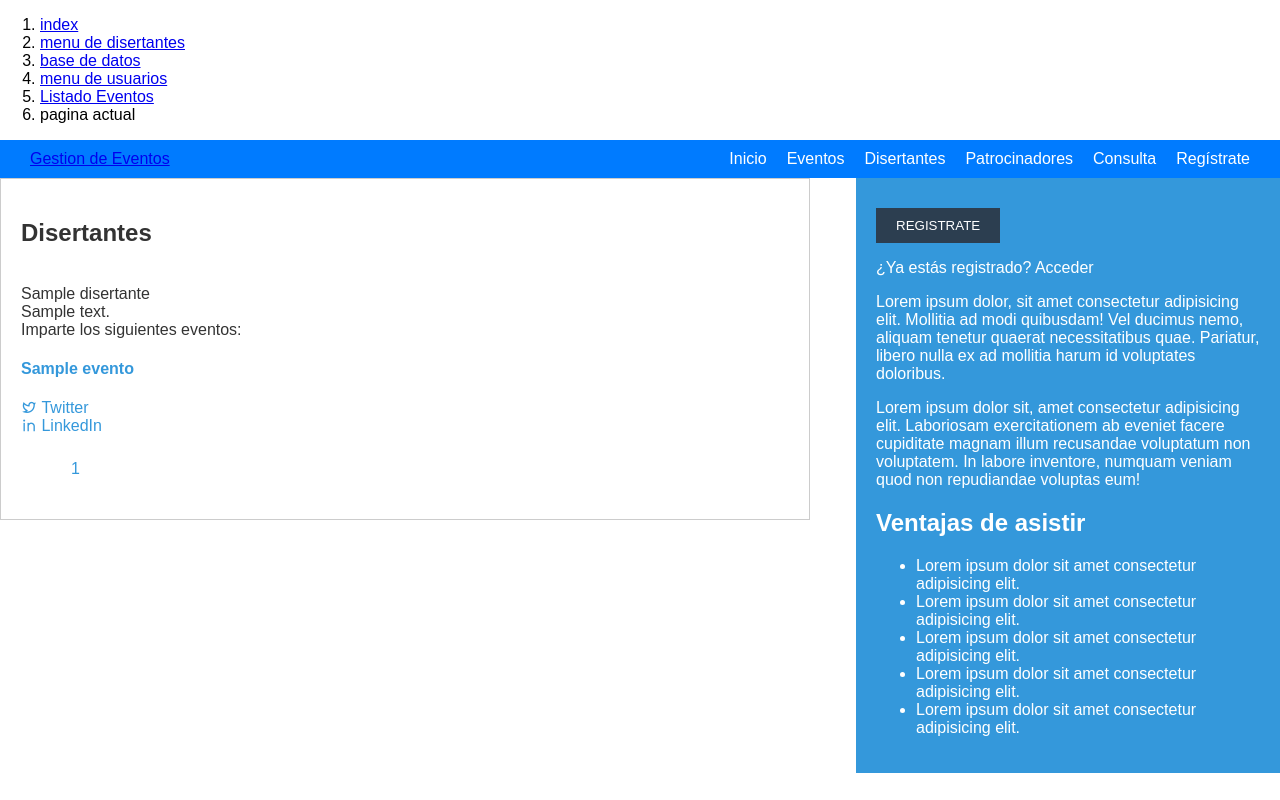
After one commit to tiagoraminelli/Gestion-de-eventos, a PHP site: page /sbgeTiago/disertante.php in a window 1280 px wide. The commit adds this page. Run offline with PHP 8.4, Linux system fonts and the light colour scheme; tables that the repository leaves empty or names only in its code hold one stand-in row (values such as "Sample post").

Commit message:
Add files via upload

```diff
--- /dev/null
+++ b/disertante.php
@@ -0,0 +1,153 @@
+<?php
+
+set_include_path("./modelo/");
+require 'EventoFilter.php';
+//creamos al DisertanteFilter
+$evento = new EventoFilter();
+$eventosListados = $evento->getEventosFilter();
+//var_dump($eventosListados);
+
+//variables:
+$contador=0;
+// Definimos la cantidad de registros por página
+$porPagina = 3;
+
+// Obtener el número de página actual desde la URL
+$paginaActual = isset($_GET['page']) ? (int)$_GET['page'] : 0;
+// Calculamos el offset para la consulta según la página actual
+$offset = ($paginaActual) * $porPagina;
+// Llamamos al método para obtener los usuarios con paginación
+//$eventosListados = $evento->getPaginasPorEventos($porPagina, $offset);
+// Obtenemos el total de usuarios para calcular el número total de páginas
+$aregloCantidad = $evento->getCantidadEventos();
+$totalEventos = $aregloCantidad['cantidad'];
+$totalPaginas = ceil($totalEventos / $porPagina);
+
+
+?>
+
+<!DOCTYPE html>
+<html lang="en">
+<head>
+    <meta charset="UTF-8">
+    <meta name="viewport" content="width=, initial-scale=1.0">
+    <link rel="stylesheet" href="./public/css/nav.css">
+    <link rel="stylesheet" href="./public/css/eventos.css">
+    <link href="https://cdn.jsdelivr.net/npm/remixicon/fonts/remixicon.css" rel="stylesheet">
+
+    <title>index</title>
+</head>
+<body>
+<nav class="bg-slate-50 font-serif " aria-label="breadcrumb">
+
+  <ol class="breadcrumb">
+    <li class="--"><a href="./index.php">index</a></li>
+    <li class="--"><a href="./sistema/menuDisertante.php">menu de disertantes</a></li>
+
+    <li class="--"><a target="_blank" href="http://localhost/phpmyadmin/index.php?route=/database/structure&server=1&db=eventos_db">base de datos</a></li>
+    <li class="--"><a href="./sistema/menuUsuarios.php">menu de usuarios</a></li>
+    <li class="--"><a href="./sistema/listadoeventos.php">Listado Eventos</a></li>
+
+    <li class="breadcrumb-item active" aria-current="page">pagina actual</li>
+  </ol>
+</nav>
+
+
+    <nav class="navbar">
+    <div class="logo">
+      <a href="./index.php">Gestion de Eventos</a>
+    </div>
+    <ul>
+      <li><a href="./index.php">Inicio</a></li>
+      <li><a href="#">Eventos</a></li>
+      <li><a href="./disertante.php">Disertantes</a></li>
+      <li><a href="#">Patrocinadores</a></li>
+      <li><a href="#">Consulta</a></li>
+      <li><a href="#">Regístrate</a></li>
+    </ul>
+  </nav>
+<section class="side-section" id="side-section">
+
+
+  <button onclick="window.location.href='./sistema/html/formulario.html';">REGISTRATE</button>
+  <p>¿Ya estás registrado? <a href="./sistema/html/ingreso.html" target="_blank" rel="noopener noreferrer">Acceder</a></p>
+  <p>Lorem ipsum dolor, sit amet consectetur adipisicing elit. Mollitia ad modi quibusdam! Vel ducimus nemo, aliquam tenetur quaerat necessitatibus quae. Pariatur, libero nulla ex ad mollitia harum id voluptates doloribus.</p>
+  <p>Lorem ipsum dolor sit, amet consectetur adipisicing elit. Laboriosam exercitationem ab eveniet facere cupiditate magnam illum recusandae voluptatum non voluptatem. In labore inventore, numquam veniam quod non repudiandae voluptas eum!</p>
+  <h2>Ventajas de asistir</h2>
+  <ul>
+    <li>Lorem ipsum dolor sit amet consectetur adipisicing elit.</li>
+    <li>Lorem ipsum dolor sit amet consectetur adipisicing elit.</li>
+    <li>Lorem ipsum dolor sit amet consectetur adipisicing elit.</li>
+    <li>Lorem ipsum dolor sit amet consectetur adipisicing elit.</li>
+    <li>Lorem ipsum dolor sit amet consectetur adipisicing elit.</li>
+  </ul>
+</section>
+
+<!-- Contenedor oculto para detalles del evento -->
+<div id="evento-detalles" style="display: none;">
+  <!-- Aquí se mostrarán los detalles del evento -->
+
+  <div id="detalle-evento"></div>
+  <button  id="cerrar-detalle">Cerrar Detalle</button>
+</div>
+
+
+<section class="left-section" id="left-section">
+  <h1>Disertantes</h1>
+
+  <?php
+  foreach($eventosListados as $eventos) {
+    $contador++;
+
+    echo "<br>".$eventos['nombre'];
+    echo "<br>".$eventos['descripcion'];
+    echo "<br>"."Imparte los siguientes eventos:";
+    echo "<h4><a href=\"#\" class=\"evento-link\" data-id=\"" . $eventos['id'] . "\">" . $eventos['titulo'] . "</a></h4>";
+    echo '<a href="' . $eventos['twitter'] . '" target="_blank"><img src=""><i class="ri-twitter-line"></i> Twitter</a><br>';
+    echo '<a href="' . $eventos['linkedin'] . '" target="_blank"><img src=""><i class="ri-linkedin-line"></i> LinkedIn</a><br>';
+    // if ($contador == 3) {
+    //   break;
+    // }
+  }
+  ?>
+
+  <!-- Navegación de paginación -->
+  <div class="pagination">
+    <ul class="pagination-list">
+      <!-- Botón anterior -->
+      <?php if ($paginaActual > 0): ?>
+        <a class="pagination-link" href="?page=<?= ($paginaActual - 1) ?>">Anterior</a>
+      <?php endif; ?>
+
+      <!-- Enlaces de páginas -->
+      <?php
+      $start = max(0, $paginaActual - 2);
+      $end = min($totalPaginas - 1, $paginaActual + 2);
+
+      if ($end - $start < 2) {
+        $start = max(0, $end - 2);
+      }
+
+      for ($i = $start; $i <= $end; $i++): ?>
+        <a class="pagination-link <?= ($paginaActual == $i) ? 'is-current' : '' ?>" href="?page=<?= $i ?>"><?= ($i + 1) ?></a>
+      <?php endfor; ?>
+
+      <!-- Botón siguiente -->
+      <?php if ($paginaActual < $totalPaginas - 1): ?>
+        <a class="pagination-link" href="?page=<?= ($paginaActual + 1) ?>">Siguiente</a>
+      <?php endif; ?>
+    </ul>
+  </div>
+</section>
+
+
+
+<script src="https://ajax.googleapis.com/ajax/libs/jquery/3.5.1/jquery.min.js"></script>
+</body>
+</html>
+<script>
+
+  //<------------------separador de funciones----------------->
+
+
+</script>
```
Also changed, not shown: index.php (+70 -16 lines).
